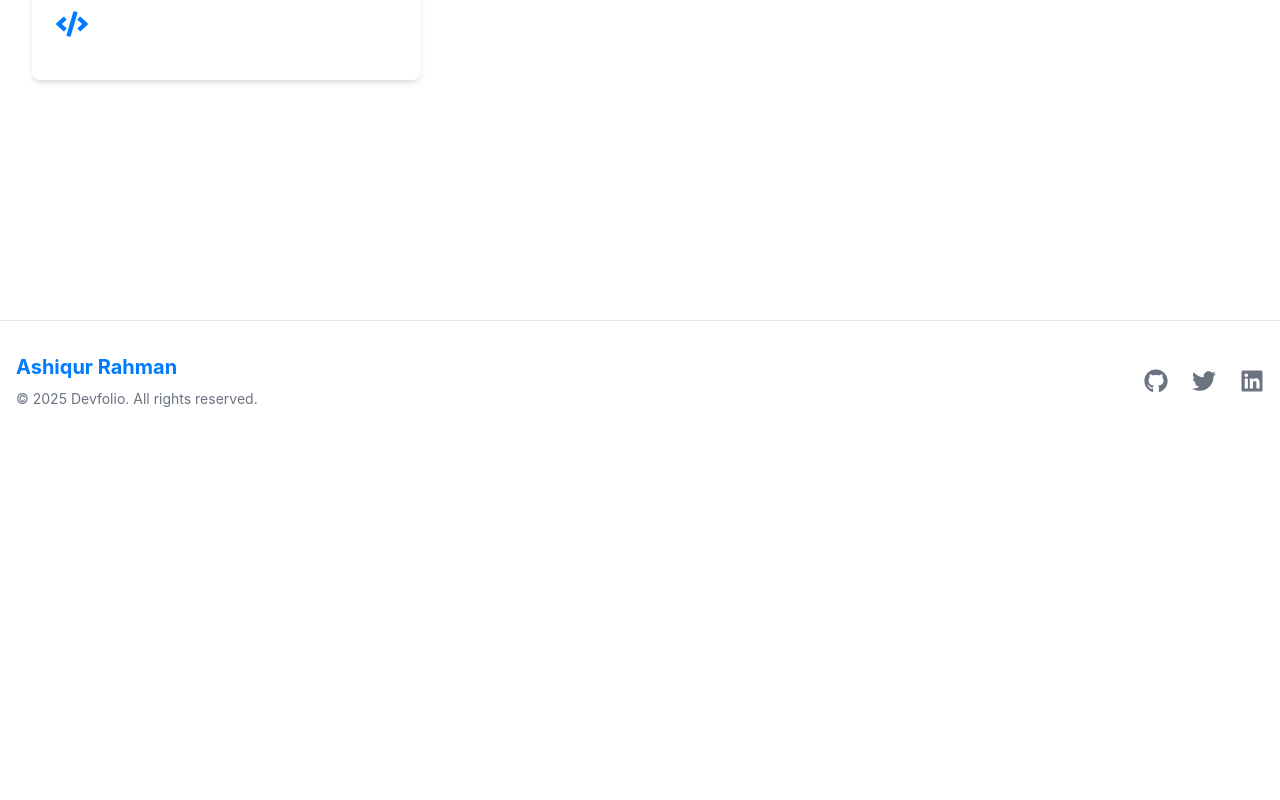
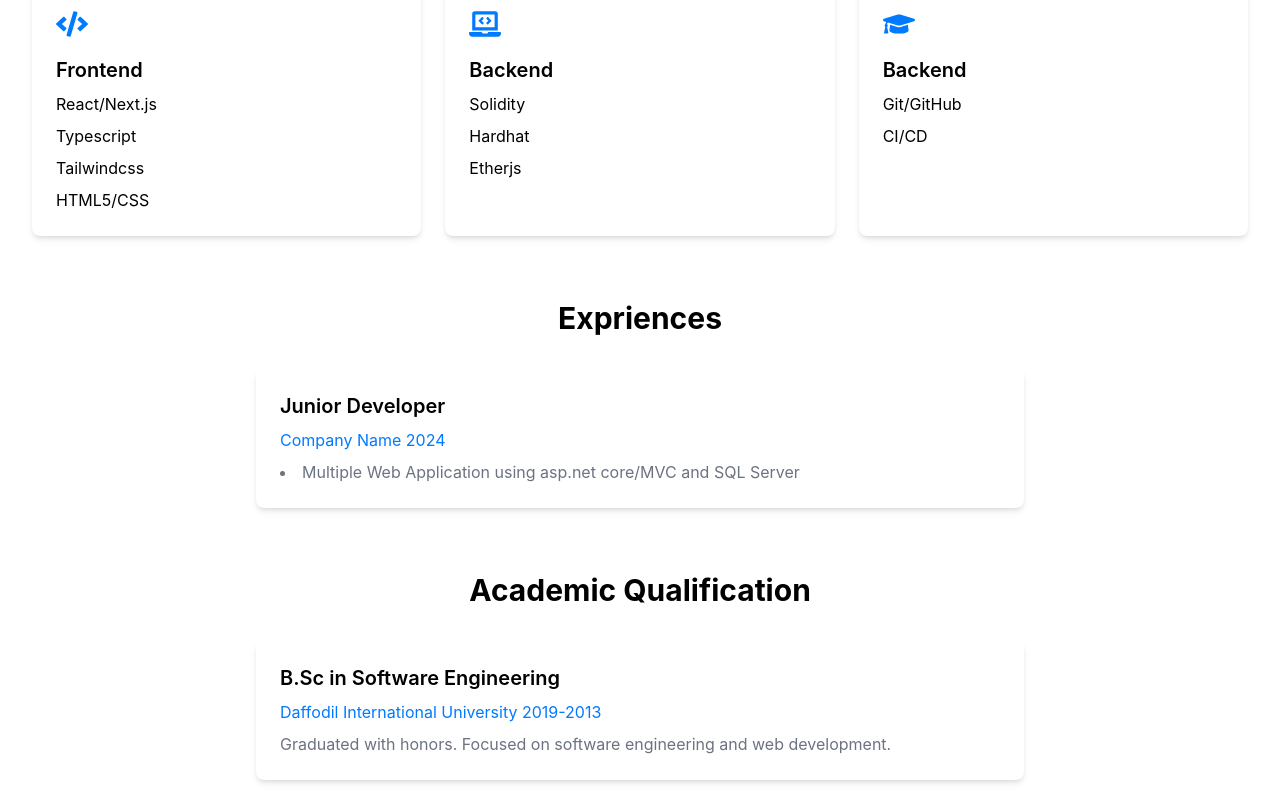
Before and after one commit to Ashiqur97/Portfolio-using-next-js-framar-motion, a Next.js app: page /about in a window 1280 px wide. Shown: the part 480-1280 px from the top of the page. Before the commit the page ends 921 px from the top, so only its background shows below. Built offline with nearby package versions, Linux system fonts and the light colour scheme.

Commit message:
code change and update

```diff
--- a/src/app/about/page.tsx
+++ b/src/app/about/page.tsx
@@ -1,5 +1,5 @@
 import React from 'react'
-import { FaCode } from 'react-icons/fa';
+import { FaCode, FaGraduationCap, FaLaptopCode } from 'react-icons/fa';
 
 const About = () => {
   return (
@@ -19,6 +19,60 @@ const About = () => {
           <div className='grid grid-cols-1 md:grid-cols-2 lg:grid-cols-3 gap-6'>
             <div className='bg-white dark:bg-dark/50 p-6 rounded-lg shadow-md'>
               <FaCode className="h-8 w-8 text-primary mb-4" />
+              <h3 className='text-xl font-semibold mb-2'>Frontend</h3>
+              <ul className='text-seconadary space-y-2'>
+                <li>React/Next.js</li>
+                <li>Typescript</li>
+                <li>Tailwindcss</li>
+                <li>HTML5/CSS</li>
+              </ul>
+            </div>
+
+             <div className='bg-white dark:bg-dark/50 p-6 rounded-lg shadow-md'>
+              <FaLaptopCode className="h-8 w-8 text-primary mb-4" />
+              <h3 className='text-xl font-semibold mb-2'>Backend</h3>
+              <ul className='text-seconadary space-y-2'>
+                <li>Solidity</li>
+                <li>Hardhat</li>
+                <li>Etherjs</li>
+              </ul>
+            </div>
+
+              <div className='bg-white dark:bg-dark/50 p-6 rounded-lg shadow-md'>
+              <FaGraduationCap className="h-8 w-8 text-primary mb-4" />
+              <h3 className='text-xl font-semibold mb-2'>Backend</h3>
+              <ul className='text-seconadary space-y-2'>
+                <li>Git/GitHub</li>
+                <li>CI/CD</li>
+              </ul>
+            </div>
+          </div>
+      </section>
+
+      <section className='mb-16'>
+          <h2 className='section-title'>Expriences</h2>
+
+          <div className='max-w-3xl mx-auto space-y-8'>
+            <div className='bg-white dark:bg-dark/50 p-6 rounded-lg shadow-md'>
+                <h3 className='text-xl font-semibold mb-2'>Junior Developer</h3>
+                <p className='text-primary mb-2'>Company Name 2024</p>
+                <ul className='text-secondary space-y-2 list-disc list-inside'>
+                  <li>Multiple Web Application using asp.net core/MVC and SQL Server</li>
+                </ul>
+            </div>
+          </div>
+      </section>
+
+      <section className='mb-16'>
+          <h2 className='section-title'>Academic Qualification</h2>
+
+          <div className='max-w-3xl mx-auto space-y-8'>
+            <div className='bg-white dark:bg-dark/50 p-6 rounded-lg shadow-md'>
+                <h3 className='text-xl font-semibold mb-2'>B.Sc in Software Engineering</h3>
+                <p className='text-primary mb-2'>Daffodil International University 2019-2013</p>
+                <p className="text-secondary">
+              Graduated with honors. Focused on software engineering and web development.
+            </p>
             </div>
           </div>
       </section>
--- a/src/app/components/Footer.tsx
+++ b/src/app/components/Footer.tsx
@@ -11,7 +11,7 @@ export default function Footer() {
               Ashiqur Rahman
             </Link>
             <p className="text-sm text-secondary mt-2">
-              © {new Date().getFullYear()} Devfolio. All rights reserved.
+              © {new Date().getFullYear()} All rights reserved.
             </p>
           </div>
 
```
